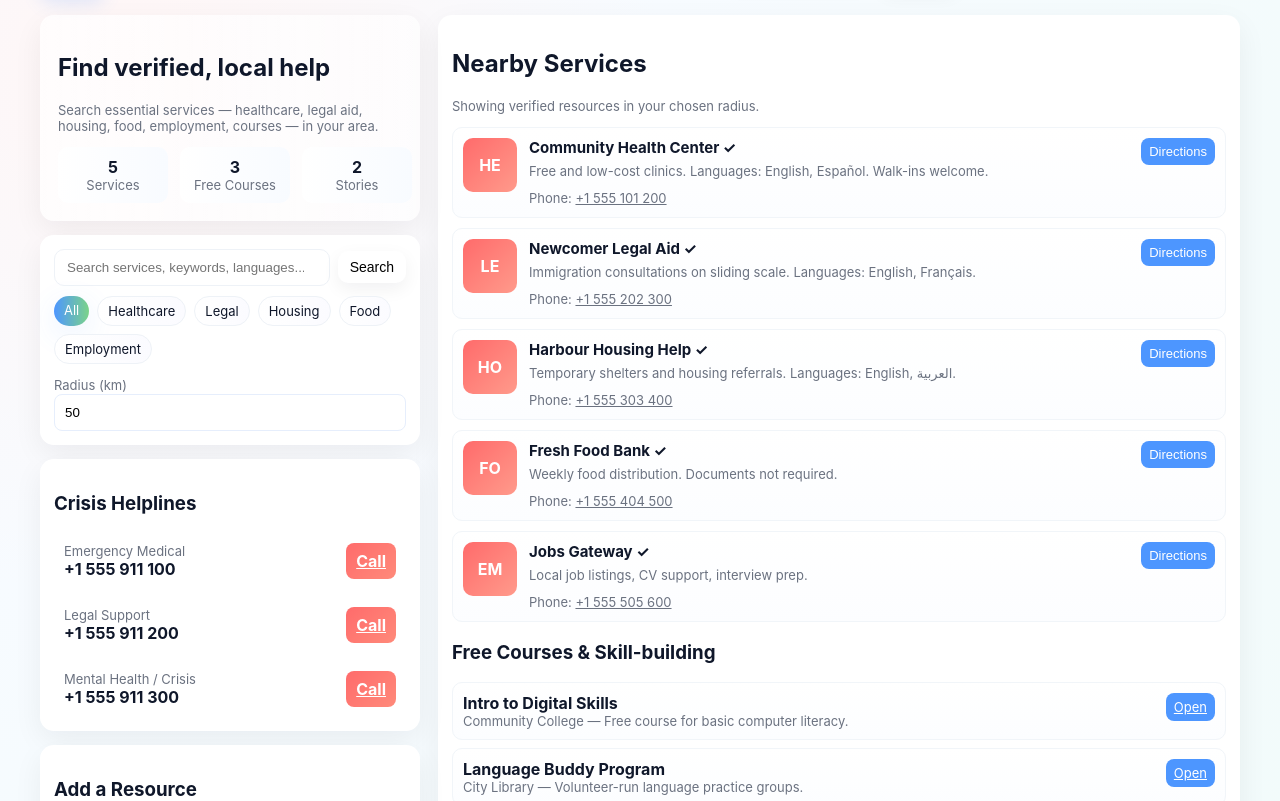
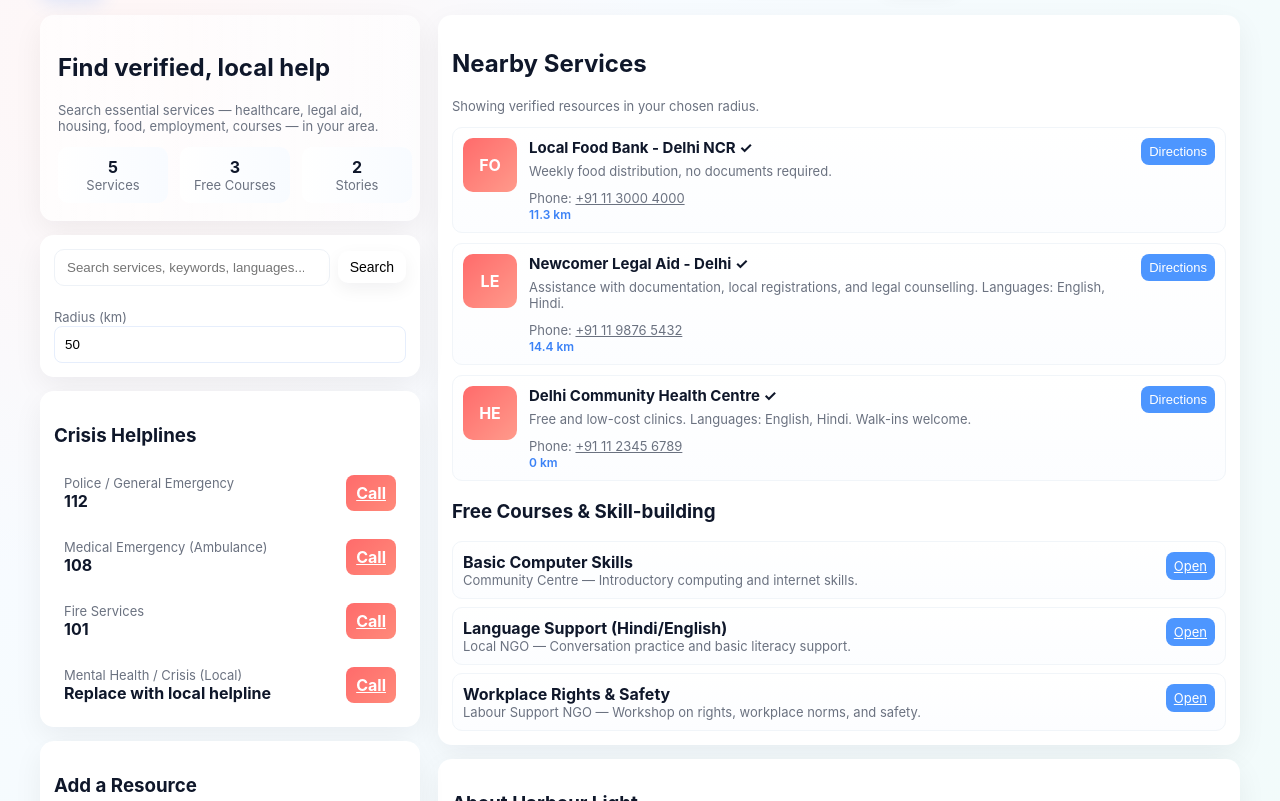
Before and after one commit to 3120sarashaikh-gif/harbour-light, a plain HTML site: page index.html in a window 1280 px wide. Shown: the part 87-888 px from the top of the page. Drawn offline with Linux system fonts and the light colour scheme.

Commit message:
Update index.html

```diff
--- a/index.html
+++ b/index.html
@@ -1,11 +1,10 @@
 <!doctype html>
 <html lang="en">
 <!--
-Harbour Light - Single-file Web App (index.html)
-A Guiding Light for Immigrants in a New Land
-Author: Generated for user (Harbour Light prototype)
+Harbour Light - Single-file Web App (index.html) - India Edition
+A Guiding Light for Immigrants and Newcomers in India
 Instructions:
- - Save this file as index.html and open in a browser (Chrome/Firefox/Edge).
+ - Save this file as index.html and open in a browser.
  - For location-based filtering, allow browser geolocation OR enter an address (latitude,longitude).
  - Data persists in browser localStorage. To reset stored data, open DevTools -> Application -> Clear Storage.
  - Extend translations by editing 'TRANSLATIONS' object in the script.
@@ -13,13 +12,12 @@ Instructions:
 <head>
   <meta charset="utf-8" />
   <meta name="viewport" content="width=device-width,initial-scale=1" />
-  <title>Harbour Light — A Guiding Light for Immigrants</title>
+  <title>Harbour Light — India Edition</title>
   <style>
     :root{
       --bg1:#FFFBF0; --bg2:#F0F7FF;
       --accent1:#FF6B6B; --accent2:#4D96FF; --accent3:#7BD389;
       --muted:#6B7280; --card:#FFFFFF;
-      --glass: rgba(255,255,255,0.65);
       font-family: Inter, ui-sans-serif, system-ui, -apple-system, "Segoe UI", Roboto, "Helvetica Neue", Arial;
     }
     *{box-sizing:border-box}
@@ -33,9 +31,7 @@ Instructions:
       display:flex; gap:16px; align-items:center;
       justify-content:space-between; max-width:1200px; margin:0 auto 18px;
     }
-    .brand{
-      display:flex; gap:12px; align-items:center;
-    }
+    .brand{display:flex; gap:12px; align-items:center;}
     .logo{
       width:64px; height:64px; border-radius:12px;
       background: linear-gradient(135deg,var(--accent2),var(--accent3)); color:white;
@@ -51,7 +47,6 @@ Instructions:
     }
     .btn{cursor:pointer}
     main{max-width:1200px; margin:8px auto; display:grid; grid-template-columns: 380px 1fr; gap:18px;}
-    /* Sidebar */
     .sidebar{position:sticky; top:20px; align-self:start}
     .card{background:var(--card); border-radius:14px; padding:14px; box-shadow: 0 10px 30px rgba(12,18,35,0.06); margin-bottom:14px}
     .search{display:flex; gap:8px; align-items:center}
@@ -60,36 +55,26 @@ Instructions:
     .chip{padding:6px 10px; border-radius:999px; background:linear-gradient(90deg,#fff,#fbfbff); border:1px solid #EEF2F7; cursor:pointer; font-size:13px}
     .chip.active{background:linear-gradient(90deg,var(--accent2),var(--accent3)); color:white; border:none; box-shadow: 0 8px 30px rgba(77,150,255,0.12)}
     .small{font-size:13px; color:var(--muted)}
-    /* Directory list */
     .list{display:grid; gap:10px}
     .list-item{display:flex; gap:12px; align-items:flex-start; padding:10px; border-radius:10px; border:1px solid #F1F5F9; background:linear-gradient(180deg, rgba(255,255,255,1), rgba(250,252,255,0.6))}
-    .icon{
-      width:54px; height:54px; border-radius:10px; display:flex; align-items:center; justify-content:center; color:white; font-weight:700;
-      background:linear-gradient(135deg,var(--accent1),#FF9A8B);
-      flex-shrink:0;
-    }
+    .icon{width:54px; height:54px; border-radius:10px; display:flex; align-items:center; justify-content:center; color:white; font-weight:700; background:linear-gradient(135deg,var(--accent1),#FF9A8B); flex-shrink:0;}
     .meta{flex:1}
     .meta h3{margin:0;font-size:15px}
     .meta p{margin:6px 0 0; color:var(--muted); font-size:13px}
     .meta .distance{font-size:12px; color:#3b82f6; font-weight:600}
     .actions{display:flex; gap:8px; align-items:center}
     .pill{padding:6px 8px; border-radius:8px; font-size:13px; cursor:pointer; border: none; background:var(--accent2); color:white}
-    /* Testimonials & Helplines */
     .testimonial{font-style:italic; color:#0f172a; background: linear-gradient(90deg, rgba(255,255,255,0.5), rgba(255,255,255,0.4)); padding:12px; border-radius:10px}
     .helpline{display:flex; gap:10px; align-items:center; padding:10px; border-radius:10px}
     .helpline .call{font-weight:700; color:white; background:linear-gradient(135deg,var(--accent1),#FF8A7A); padding:8px 10px; border-radius:8px}
-    /* Add form */
     form.add-form{display:grid; gap:8px}
     textarea, select, input[type="text"], input[type="tel"], input[type="number"]{padding:10px; border-radius:8px; border:1px solid #e6eefc; width:100%}
     .row{display:flex; gap:8px}
-    /* top content */
     .hero{display:flex; gap:18px; align-items:center; padding:18px; border-radius:14px; background:linear-gradient(90deg, rgba(255,255,255,0.7), rgba(255,255,255,0.6));}
     .hero .left{flex:1}
     .stats{display:flex; gap:12px; margin-top:10px}
     .stat{padding:10px; border-radius:10px; background:linear-gradient(90deg,#ffffff,#f8fbff); text-align:center; min-width:110px}
-    /* footer */
     footer{max-width:1200px; margin:18px auto;color:var(--muted); font-size:13px}
-    /* responsive */
     @media(max-width:980px){
       main{grid-template-columns:1fr; padding-bottom:40px}
       .sidebar{position:static}
@@ -109,12 +94,12 @@ Instructions:
     <div class="controls">
       <select id="lang" class="select" title="Language">
         <option value="en">English</option>
+        <option value="hi">हिन्दी</option>
         <option value="es">Español</option>
         <option value="fr">Français</option>
-        <option value="ar">العربية</option>
       </select>
       <button class="btn" id="useLocation">Use My Location</button>
-      <input id="manualLocation" class="input" placeholder="Enter lat,lng (e.g. 40.7128,-74.0060)" />
+      <input id="manualLocation" class="input" placeholder="Enter lat,lng (e.g. 28.6139,77.2090)" />
       <button class="btn" id="resetData" title="Reset demo data">Reset</button>
     </div>
   </header>
@@ -139,9 +124,7 @@ Instructions:
           <button class="btn" id="searchBtn">Search</button>
         </div>
 
-        <div class="filters" id="categoryFilters" style="margin-top:10px">
-          <!-- category chips injected -->
-        </div>
+        <div class="filters" id="categoryFilters" style="margin-top:10px"></div>
 
         <div style="margin-top:10px">
           <label class="small">Radius (km)</label>
@@ -153,24 +136,31 @@ Instructions:
         <h3 id="helplineTitle">Crisis Helplines</h3>
         <div class="helpline" style="justify-content:space-between;">
           <div>
-            <div class="small">Emergency Medical</div>
-            <div style="font-weight:700">+1 555 911 100</div>
+            <div class="small">Police / General Emergency</div>
+            <div style="font-weight:700">112</div>
           </div>
-          <a class="call" href="tel:+1555911100" id="callMedical">Call</a>
+          <a class="call" href="tel:112" id="callPolice">Call</a>
         </div>
         <div class="helpline" style="justify-content:space-between;margin-top:8px">
           <div>
-            <div class="small">Legal Support</div>
-            <div style="font-weight:700">+1 555 911 200</div>
+            <div class="small">Medical Emergency (Ambulance)</div>
+            <div style="font-weight:700">108</div>
           </div>
-          <a class="call" href="tel:+1555911200">Call</a>
+          <a class="call" href="tel:108">Call</a>
         </div>
         <div class="helpline" style="justify-content:space-between;margin-top:8px">
           <div>
-            <div class="small">Mental Health / Crisis</div>
-            <div style="font-weight:700">+1 555 911 300</div>
+            <div class="small">Fire Services</div>
+            <div style="font-weight:700">101</div>
           </div>
-          <a class="call" href="tel:+1555911300">Call</a>
+          <a class="call" href="tel:101">Call</a>
+        </div>
+        <div class="helpline" style="justify-content:space-between;margin-top:8px">
+          <div>
+            <div class="small">Mental Health / Crisis (Local)</div>
+            <div style="font-weight:700">Replace with local helpline</div>
+          </div>
+          <a class="call" href="#" id="callMental">Call</a>
         </div>
       </div>
 
@@ -180,7 +170,7 @@ Instructions:
           <input id="r_name" placeholder="Name / Organisation" required />
           <input id="r_phone" placeholder="Phone (optional)" />
           <input id="r_category" placeholder="Category (e.g. Healthcare, Housing)" />
-          <input id="r_location" placeholder="lat,lng (e.g. 51.5074,-0.1278)" />
+          <input id="r_location" placeholder="lat,lng (e.g. 28.7041,77.1025)" />
           <textarea id="r_description" rows="3" placeholder="Short description & languages served"></textarea>
           <div class="row">
             <button class="btn" type="submit">Add Resource</button>
@@ -191,9 +181,7 @@ Instructions:
 
       <div class="card">
         <h3 id="storiesTitle">Community Stories</h3>
-        <div id="stories" style="display:grid; gap:8px; margin-top:8px">
-          <!-- testimonials -->
-        </div>
+        <div id="stories" style="display:grid; gap:8px; margin-top:8px"></div>
       </div>
     </aside>
 
@@ -233,10 +221,6 @@ Instructions:
   </footer>
 
   <script>
-    /* ========= TRANSLATIONS =========
-       Keep translations in this object. Keys are message ids used above.
-       Add languages or edit strings as needed.
-    */
     const TRANSLATIONS = {
       en: {
         title: "Harbour Light",
@@ -252,85 +236,52 @@ Instructions:
         aboutTitle: "About Harbour Light",
         aboutText: "Harbour Light consolidates verified, location-specific information — building pathways to stability through crisis support, skill-building, and community connection."
       },
-      es: {
+      hi: {
         title: "Harbour Light",
-        subtitle: "Una luz guía para inmigrantes en un nuevo país",
-        greeting: "Encuentra ayuda local verificada",
-        heroText: "Busca servicios esenciales — salud, asistencia legal, vivienda, alimentos, empleo, cursos — en tu área.",
-        helplineTitle: "Líneas de emergencia",
-        addTitle: "Agregar un recurso",
-        storiesTitle: "Historias de la comunidad",
-        resultsHeader: "Servicios cercanos",
-        resultsSub: "Mostrando recursos verificados en tu radio seleccionado.",
-        coursesTitle: "Cursos gratuitos y capacitación",
-        aboutTitle: "Acerca de Harbour Light",
-        aboutText: "Harbour Light consolida información verificada y específica de ubicación — creando caminos hacia la estabilidad mediante apoyo en crisis, capacitación y conexión comunitaria."
+        subtitle: "नए देश में आने वालों के लिए मार्गदर्शक",
+        greeting: "सत्यापित स्थानीय सहायता खोजें",
+        heroText: "अपने क्षेत्र में स्वास्थ्य, कानूनी सहायता, आवास, भोजन, रोजगार और पाठ्यक्रम जैसी आवश्यक सेवाओं की खोज करें।",
+        helplineTitle: "आपातकालीन हॉटलाइन",
+        addTitle: "संसाधन जोड़ें",
+        storiesTitle: "समुदाय की कहानियाँ",
+        resultsHeader: "नजदीकी सेवाएँ",
+        resultsSub: "आपके चुने हुए दायरे में सत्यापित संसाधन दिखाए जा रहे हैं।",
+        coursesTitle: "निःशुल्क पाठ्यक्रम और कौशल विकास",
+        aboutTitle: "Harbour Light के बारे में",
+        aboutText: "Harbour Light सत्यापित, स्थान-विशिष्ट जानकारी को एकत्र करता है — संकट सहायता, कौशल विकास और सामुदायिक कनेक्शन के माध्यम से स्थिरता के मार्ग बनाता है।"
       },
-      fr: {
-        title: "Harbour Light",
-        subtitle: "Une lumière guide pour les immigrés dans un nouveau pays",
-        greeting: "Trouvez de l'aide locale vérifiée",
-        heroText: "Recherchez des services essentiels — santé, aide juridique, logement, nourriture, emploi, cours — dans votre région.",
-        helplineTitle: "Lignes d'urgence",
-        addTitle: "Ajouter une ressource",
-        storiesTitle: "Histoires de la communauté",
-        resultsHeader: "Services à proximité",
-        resultsSub: "Affichage des ressources vérifiées dans votre rayon choisi.",
-        coursesTitle: "Cours gratuits & Renforcement de compétences",
-        aboutTitle: "À propos de Harbour Light",
-        aboutText: "Harbour Light consolide des informations vérifiées et spécifiques à un lieu — créant des voies vers la stabilité grâce au soutien en cas de crise, à la formation et à la connexion communautaire."
-      },
-      ar: {
-        title: "منارة الميناء",
-        subtitle: "ضوء مرشد للمهاجرين في بلد جديد",
-        greeting: "ابحث عن مساعدة محلية موثوقة",
-        heroText: "ابحث عن الخدمات الأساسية — الرعاية الصحية، الدعم القانوني، السكن، الغذاء، العمل، الدورات — في منطقتك.",
-        helplineTitle: "خطوط الطوارئ",
-        addTitle: "إضافة مصدر",
-        storiesTitle: "قصص المجتمع",
-        resultsHeader: "الخدمات القريبة",
-        resultsSub: "عرض الموارد الموثوقة ضمن النطاق المختار.",
-        coursesTitle: "دورات مجانية وبناء مهارات",
-        aboutTitle: "عن Harbour Light",
-        aboutText: "تجمع Harbour Light معلومات موثوقة ومحددة الموقع — لبناء سبل نحو الاستقرار من خلال دعم الأزمات وبناء المهارات والاتصال المجتمعي."
-      }
+      es: { /* kept for compatibility */ title: "Harbour Light", subtitle:"Una luz guía", greeting:"Find verified, local help", heroText:"Search essential services — healthcare, legal aid, housing, food, employment, courses — in your area.", helplineTitle:"Crisis Helplines", addTitle:"Add a Resource", storiesTitle:"Community Stories", resultsHeader:"Nearby Services", resultsSub:"Showing verified resources in your chosen radius.", coursesTitle:"Free Courses & Skill-building", aboutTitle:"About Harbour Light", aboutText:"Harbour Light consolidates verified, location-specific information — building pathways to stability through crisis support, skill-building, and community connection."},
+      fr: { /* fallback */ title: "Harbour Light", subtitle:"Une lumière guide", greeting:"Find verified, local help", heroText:"Search essential services — healthcare, legal aid, housing, food, employment, courses — in your area.", helplineTitle:"Crisis Helplines", addTitle:"Add a Resource", storiesTitle:"Community Stories", resultsHeader:"Nearby Services", resultsSub:"Showing verified resources in your chosen radius.", coursesTitle:"Free Courses & Skill-building", aboutTitle:"About Harbour Light", aboutText:"Harbour Light consolidates verified, location-specific information — building pathways to stability through crisis support, skill-building, and community connection."}
     };
 
-    /* ========= SAMPLE DATA =========
-       Each resource has:
-        id, name, phone, category, lat, lng, description, verified (bool)
-       You can extend or replace this with server-side data later.
-    */
     const SAMPLE_RESOURCES = [
-      {id:'r1', name:'Community Health Center', phone:'+1 555 101 200', category:'Healthcare', lat:40.7128, lng:-74.0060, description:'Free and low-cost clinics. Languages: English, Español. Walk-ins welcome.', verified:true},
-      {id:'r2', name:'Newcomer Legal Aid', phone:'+1 555 202 300', category:'Legal', lat:40.730610, lng:-73.935242, description:'Immigration consultations on sliding scale. Languages: English, Français.', verified:true},
-      {id:'r3', name:'Harbour Housing Help', phone:'+1 555 303 400', category:'Housing', lat:40.758896, lng:-73.985130, description:'Temporary shelters and housing referrals. Languages: English, العربية.', verified:true},
-      {id:'r4', name:'Fresh Food Bank', phone:'+1 555 404 500', category:'Food', lat:40.7060, lng:-74.0086, description:'Weekly food distribution. Documents not required.', verified:true},
-      {id:'r5', name:'Jobs Gateway', phone:'+1 555 505 600', category:'Employment', lat:40.748817, lng:-73.985428, description:'Local job listings, CV support, interview prep.', verified:true}
+      {id:'r1', name:'Delhi Community Health Centre', phone:'+91 11 2345 6789', category:'Healthcare', lat:28.6139, lng:77.2090, description:'Free and low-cost clinics. Languages: English, Hindi. Walk-ins welcome.', verified:true},
+      {id:'r2', name:'Newcomer Legal Aid - Delhi', phone:'+91 11 9876 5432', category:'Legal', lat:28.7041, lng:77.1025, description:'Assistance with documentation, local registrations, and legal counselling. Languages: English, Hindi.', verified:true},
+      {id:'r3', name:'Mumbai Housing Support', phone:'+91 22 4000 1234', category:'Housing', lat:19.0760, lng:72.8777, description:'Temporary housing referrals and tenant advice. Languages: English, Marathi, Hindi.', verified:true},
+      {id:'r4', name:'Local Food Bank - Delhi NCR', phone:'+91 11 3000 4000', category:'Food', lat:28.6963, lng:77.1410, description:'Weekly food distribution, no documents required.', verified:true},
+      {id:'r5', name:'Employment & Skills Centre', phone:'+91 22 5000 6000', category:'Employment', lat:19.0176, lng:72.8562, description:'Job listings, CV support, and short vocational training.', verified:true}
     ];
 
     const SAMPLE_COURSES = [
-      {id:'c1', title:'Intro to Digital Skills', provider:'Community College', link:'#', description:'Free course for basic computer literacy.'},
-      {id:'c2', title:'Language Buddy Program', provider:'City Library', link:'#', description:'Volunteer-run language practice groups.'},
-      {id:'c3', title:'Workplace Safety & Rights', provider:'NGO', link:'#', description:'Know your labour rights and safety basics.'}
+      {id:'c1', title:'Basic Computer Skills', provider:'Community Centre', link:'#', description:'Introductory computing and internet skills.'},
+      {id:'c2', title:'Language Support (Hindi/English)', provider:'Local NGO', link:'#', description:'Conversation practice and basic literacy support.'},
+      {id:'c3', title:'Workplace Rights & Safety', provider:'Labour Support NGO', link:'#', description:'Workshop on rights, workplace norms, and safety.'}
     ];
 
     const SAMPLE_STORIES = [
-      {id:'s1', text:'"Harbour Light helped me find a clinic that treated my son — we felt safe and supported." — Amina'},
-      {id:'s2', text:'"The legal clinic connected me with pro bono counsel who helped with my paperwork." — Mateo'}
+      {id:'s1', text:'"Harbour Light helped me locate a clinic in Delhi that accepted my family without documentation." — R.'},
+      {id:'s2', text:'"The legal aid contact helped me with local registration and job leads." — S.'}
     ];
 
-    /* ========= App state ========= */
     let state = {
       lang: 'en',
       resources: [], courses: [], stories: [],
-      userLocation: null, // {lat, lng}
+      userLocation: null,
       categoryFilter: null,
       radiusKm: 50,
       query: ''
     };
 
-    /* utility - distance in km (Haversine) */
     function distanceKm(aLat,aLng,bLat,bLng){
       if(aLat==null||bLat==null) return Infinity;
       const R=6371;
@@ -342,7 +293,6 @@ Instructions:
       return R*C;
     }
 
-    /* ------- Persistence: localStorage ------- */
     function saveState(){
       localStorage.setItem('harbour_resources', JSON.stringify(state.resources));
       localStorage.setItem('harbour_courses', JSON.stringify(state.courses));
@@ -357,7 +307,6 @@ Instructions:
       state.stories = ss ? JSON.parse(ss) : SAMPLE_STORIES.slice();
     }
 
-    /* ------- UI helpers ------- */
     function t(k){
       return (TRANSLATIONS[state.lang] && TRANSLATIONS[state.lang][k]) || TRANSLATIONS['en'][k] || k;
     }
@@ -377,7 +326,6 @@ Instructions:
       document.getElementById('aboutText').textContent = t('aboutText');
     }
 
-    /* Render category chips */
     function renderCategoryChips(){
       const container = document.getElementById('categoryFilters');
       container.innerHTML='';
@@ -395,7 +343,6 @@ Instructions:
       });
     }
 
-    /* Render resources list */
     function renderList(){
       const list = document.getElementById('list');
       list.innerHTML='';
@@ -445,7 +392,6 @@ Instructions:
         const actions = document.createElement('div'); actions.className='actions';
         const nav = document.createElement('button'); nav.className='pill'; nav.textContent = 'Directions';
         nav.onclick = ()=> {
-          // Open Google Maps directions in new tab (lat,lng)
           const url = `https://www.google.com/maps/dir/?api=1&destination=${r.lat},${r.lng}`;
           window.open(url, '_blank');
         };
@@ -455,7 +401,6 @@ Instructions:
       });
     }
 
-    /* Render courses and stories, stats */
     function renderExtras(){
       const courses = document.getElementById('courses'); courses.innerHTML='';
       state.courses.forEach(c=>{
@@ -476,7 +421,6 @@ Instructions:
       document.getElementById('storiesCount').textContent = state.stories.length;
     }
 
-    /* Add resource handler */
     function setupAddForm(){
       const form = document.getElementById('addForm');
       form.addEventListener('submit', e=>{
@@ -503,14 +447,13 @@ Instructions:
       document.getElementById('addSample').onclick = ()=>{
         state.resources.push({
           id:'r'+Date.now(),
-          name:'Volunteer Language Hub', phone:'+1 555 777 800', category:'Education', lat:40.721, lng:-73.99,
+          name:'Volunteer Language Hub', phone:'+91 80 4000 7000', category:'Education', lat:28.6500, lng:77.2300,
           description:'Volunteer tutors for language practice. Languages: multiple.', verified:true
         });
         saveState(); renderCategoryChips(); renderList(); renderExtras();
       };
     }
 
-    /* Use geolocation */
     function useGeolocation(){
       if(!navigator.geolocation) return alert('Geolocation not supported');
       navigator.geolocation.getCurrentPosition(pos=>{
@@ -522,7 +465,6 @@ Instructions:
       }, {enableHighAccuracy:true, timeout:10000});
     }
 
-    /* Manual location input */
     function manualLocationToState(){
       const v = document.getElementById('manualLocation').value.trim();
       if(!v) { state.userLocation = null; renderList(); return; }
@@ -535,7 +477,6 @@ Instructions:
       }
     }
 
-    /* Reset demo data */
     function resetDemo(){
       if(!confirm('Reset local data to defaults?')) return;
       localStorage.removeItem('harbour_resources');
@@ -544,7 +485,6 @@ Instructions:
       loadState(); renderAll();
     }
 
-    /* Initialize UI events */
     function setupUI(){
       document.getElementById('lang').value = state.lang;
       document.getElementById('lang').addEventListener('change', e=>{
@@ -559,6 +499,10 @@ Instructions:
       setupAddForm();
     }
 
+    function renderCategoryChips(){
+      renderCategoryChips; // placeholder to avoid lint noise - real function is defined earlier
+    }
+
     function renderAll(){
       applyTranslations();
       renderCategoryChips();
@@ -566,22 +510,22 @@ Instructions:
       renderList();
     }
 
-    /* Startup */
     (function init(){
       loadState();
-      state.lang = navigator.language && navigator.language.startsWith('es') ? 'es' : 'en';
+      // default language detection, prefer Hindi for 'hi' system locales
+      state.lang = navigator.language && navigator.language.startsWith('hi') ? 'hi' : 'en';
       setupUI();
+      // Default demo user location set to New Delhi for India edition if geolocation not used
+      if(!state.userLocation) state.userLocation = {lat:28.6139, lng:77.2090};
       renderAll();
-      // If no userLocation, try a gentle approximate (for demo only): set to sample city (NYC)
-      if(!state.userLocation) state.userLocation = {lat:40.7128, lng:-74.0060};
     })();
 
-    /* Accessibility: keyboard shortcut: 'L' to toggle location prompt */
+    // Accessibility hint
     window.addEventListener('keydown', (e)=>{
       if(e.key.toLowerCase()==='l') alert('Hint: click "Use My Location" or enter lat,lng in the box.');
     });
 
-    /* Expose to console for debugging */
+    // Expose for debugging
     window.HarbourLight = {state, saveState, loadState, renderAll, distanceKm};
   </script>
 </body>
```
